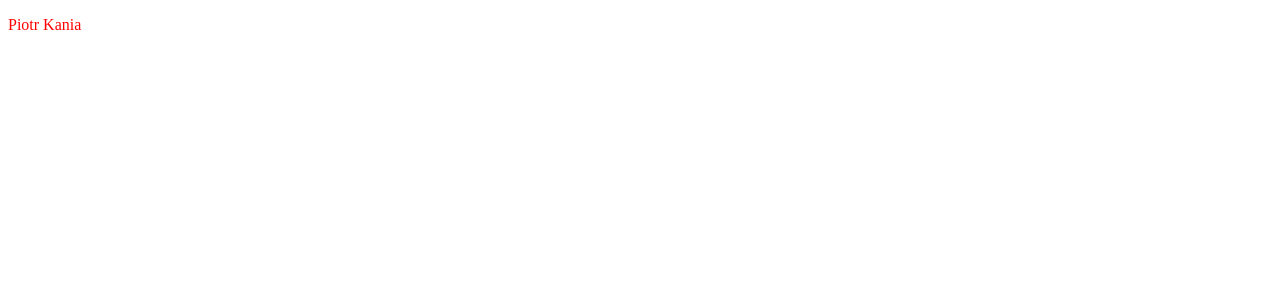
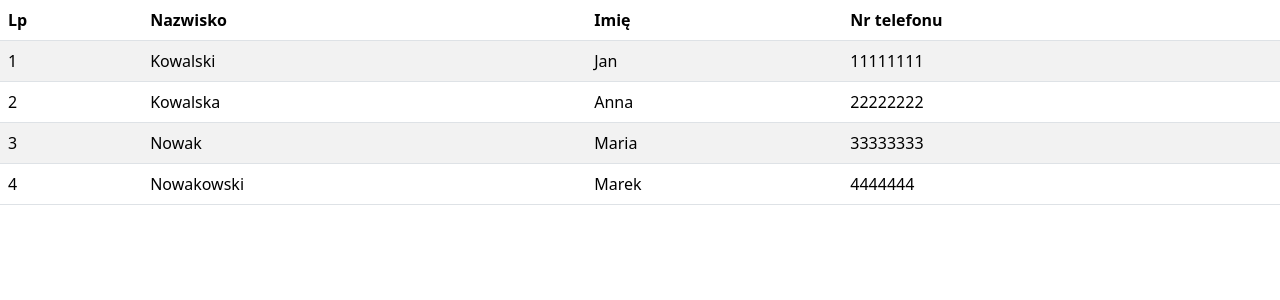
Before and after one commit to Karolc777/app-contacts, an Angular app: page / in a window 1280 px wide. Shown: the top 300 px of the page. Built offline with nearby package versions, Linux system fonts and the light colour scheme.

Commit message:
add data binding

```diff
--- a/angular.json
+++ b/angular.json
@@ -100,5 +100,8 @@
         }
       }
     }
+  },
+  "cli": {
+    "analytics": false
   }
 }
--- a/src/app/app.component.html
+++ b/src/app/app.component.html
@@ -1 +1 @@
-<p>Piotr Kania</p>
+<app-contacts-list></app-contacts-list>
--- a/src/app/app.component.ts
+++ b/src/app/app.component.ts
@@ -6,5 +6,5 @@
   styleUrls: ['./app.component.scss']
 })
 export class AppComponent {
-  title = 'app-contacts';
+
 }
--- a/src/app/app.module.ts
+++ b/src/app/app.module.ts
@@ -1,8 +1,8 @@
 import { NgModule } from '@angular/core';
 import { BrowserModule } from '@angular/platform-browser';
-
 import { AppRoutingModule } from './app-routing.module';
 import { AppComponent } from './app.component';
+import { ContactsModule } from './contacts/contacts.module';
 
 @NgModule({
   declarations: [
@@ -10,7 +10,8 @@
   ],
   imports: [
     BrowserModule,
-    AppRoutingModule
+    AppRoutingModule,
+    ContactsModule
   ],
   providers: [],
   bootstrap: [AppComponent]
--- /dev/null
+++ b/src/app/contacts/contacts-list/contacts-list.component.html
@@ -0,0 +1,21 @@
+<table class="table table-striped">
+
+    <thead>
+        <tr>
+            <th>Lp</th>
+            <th>Nazwisko</th>
+            <th>Imię</th>
+            <th>Nr telefonu</th>
+        </tr>
+    </thead>
+
+    <tbody>
+        <tr *ngFor="let contact of contacts; let i = index">
+            <td>{{ i + 1 }}</td>
+            <td>{{ contact.surname }}</td>
+            <td>{{ contact.firstName }}</td>
+            <td>{{ contact.phoneNumber }}</td>
+        </tr>
+    </tbody>
+
+</table>
--- /dev/null
+++ b/src/app/contacts/contacts-list/contacts-list.component.ts
@@ -0,0 +1,20 @@
+import { Component, OnInit } from '@angular/core';
+import { CONTACTS } from 'src/app/data/contacts-data';
+import { ContactModel } from 'src/app/models/ContactModel';
+
+@Component({
+  selector: 'app-contacts-list',
+  templateUrl: './contacts-list.component.html',
+  styleUrls: ['./contacts-list.component.scss']
+})
+export class ContactsListComponent implements OnInit {
+
+  contacts: ContactModel[] = CONTACTS;
+
+  constructor() {}
+
+  ngOnInit(): void {
+    console.log(this.contacts);
+  }
+
+}
--- /dev/null
+++ b/src/app/data/contacts-data.ts
@@ -0,0 +1,8 @@
+export const CONTACTS = [
+
+    {id: 1, surname: 'Kowalski', firstName: 'Jan', phoneNumber: '11111111'},
+    {id: 2, surname: 'Kowalska', firstName: 'Anna', phoneNumber: '22222222'},
+    {id: 3, surname: 'Nowak', firstName: 'Maria', phoneNumber: '33333333'},
+    {id: 4, surname: 'Nowakowski', firstName: 'Marek', phoneNumber: '4444444'}
+
+];
--- /dev/null
+++ b/src/app/models/ContactModel.ts
@@ -0,0 +1,6 @@
+export interface ContactModel {
+    id: number;
+    surname: string;
+    firstName: string;
+    phoneNumber: string;
+}
--- a/src/index.html
+++ b/src/index.html
@@ -6,6 +6,7 @@
   <base href="/">
   <meta name="viewport" content="width=device-width, initial-scale=1">
   <link rel="icon" type="image/x-icon" href="favicon.ico">
+  <link href="https://cdn.jsdelivr.net/npm/bootstrap@5.3.0-alpha1/dist/css/bootstrap.min.css" rel="stylesheet" integrity="sha384-GLhlTQ8iRABdZLl6O3oVMWSktQOp6b7In1Zl3/Jr59b6EGGoI1aFkw7cmDA6j6gD" crossorigin="anonymous">
 </head>
 <body>
   <app-root></app-root>
```
Also changed, not shown: src/app/contacts/contacts.module.ts (added, +18 -0 lines), src/app/contacts/contacts-list/contacts-list.component.scss (added), 2 other files (tests, documents, lock files or other folders).
